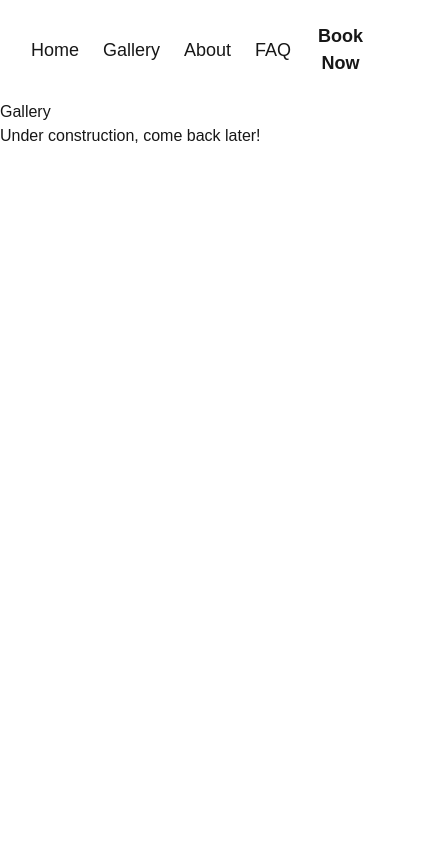
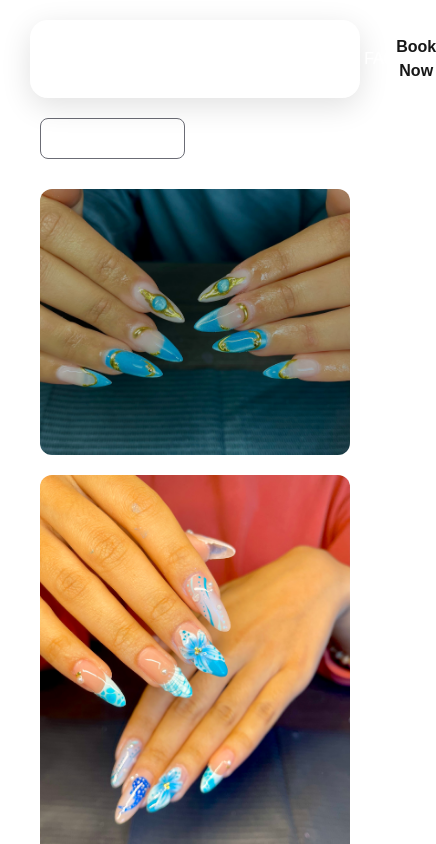
Before and after one commit to minabeikzadeh/Aggie-Nails-Website, a Next.js app: page /gallery in a window 390 px wide. Shown: the top 844 px of the page, 436 px wide, since content can reach past the window. Built offline with nearby package versions, Linux system fonts and the light colour scheme.

Commit message:
modified Navbar and added Gallery

```diff
--- /dev/null
+++ b/app/gallery/page.module.css
@@ -0,0 +1,69 @@
+.galleryContainer {
+    max-width: 1200px;
+    margin: 0 auto;
+    padding: 0 40px;
+  }
+
+.galleryHeader {
+    display: flex;
+    justify-content: space-between;
+    align-items: center;
+    margin-bottom: 30px;
+  }
+
+  .galleryHeader h2 {
+    margin: 0;
+    font-size: 2.5rem;
+    font-weight: 400;
+    letter-spacing: -0.02em;
+    color: #f7f7f7;
+  }
+
+.categoryFilter {
+    padding: 10px 40px 10px 14px;
+    border: 1px solid #6b6c75;
+    border-radius: 8px;
+    background-color:rgba(255, 255, 255, 0.18);
+    color: white;
+    font-family: inherit;
+    font-size: 15px;
+    cursor: pointer;
+    outline: none;
+    transition: border-color 0.2s ease;
+}
+
+.categoryFilter:hover {
+    border-color: #1c1c1c;
+  }
+
+  .categoryFilter:focus {
+    border-color: #252525;
+  }
+
+.gallery {
+    column-count: 3;
+    column-gap: 20px;
+  }
+
+  .galleryItem {
+    break-inside: avoid;
+    margin-bottom: 20px;
+  }
+
+  .galleryItem img {
+    width: 100%;
+    display: block;
+    border-radius: 12px;
+  }
+
+  @media (max-width: 768px) {
+    .gallery {
+      column-count: 2;
+    }
+  }
+
+  @media (max-width: 480px) {
+    .gallery {
+      column-count: 1;
+    }
+  }
--- a/app/gallery/page.tsx
+++ b/app/gallery/page.tsx
@@ -1,12 +1,81 @@
+"use client";
 import NavBar from "@/components/navbar/navbar";
+import styles from "./page.module.css";
+import { useState } from "react";
 
 export default function Gallery(){
+
+
+    const galleryImages = [
+        {
+          src: "/images/blue_gem_nails.jpg",
+          alt: "Blue Gem Nails",
+          category: "Signature",
+        },
+        {
+          src: "/images/IMG_2032.jpg",
+          alt: "Almond blue",
+          category: "Signature",
+        },
+        {
+            src: "/images/IMG_4933.jpg",
+            alt: "Almond natural chrome",
+            category: "Essential",
+          },
+          {
+            src: "/images/IMG_6679.jpg",
+            alt: "Almond rainbow japanese",
+            category: "Statement",
+          },
+
+          {
+            src: "/images/spiderman_nails.jpg",
+            alt: "Spiderman nails",
+            category: "Statement",
+          },
+          {
+            src: "/images/green_fairy_nails.jpg",
+            alt: "Green fairy nails",
+            category: "Signature",
+          },
+      ];
+
+      const [selectedCategory, setSelectedCategory] = useState("All");
+
+      const filteredImages =
+          selectedCategory == "All"
+              ? galleryImages
+              : galleryImages.filter(
+                (image) => image.category === selectedCategory
+              );
+
     return(
         <>
         <NavBar />
         <main>
-            <h1>Gallery</h1>
-            <p>Under construction, come back later!</p>
+        <div className={styles.galleryContainer}>
+        <div className={styles.galleryHeader}>
+
+            <select
+                className={styles.categoryFilter}
+                value= {selectedCategory}
+                onChange={(e) => setSelectedCategory(e.target.value)}
+            >
+                <option value="All">All</option>
+                <option value="Essential">Essential</option>
+                <option value="Signature">Signature</option>
+                <option value="Statement">Statement</option>
+            </select>
+        </div>
+
+            <div className={styles.gallery}>
+                {filteredImages.map((image) => (
+                    <div className={styles.galleryItem} key={image.src}>
+                    <img src={image.src} alt={image.alt} />
+                    </div>
+                ))}
+            </div>
+        </div>
         </main>
         </>
     );
--- /dev/null
+++ b/app/page.module.css
@@ -0,0 +1,9 @@
+.home {
+    min-height: 100vh;
+    background-image: linear-gradient(
+        rgba(10, 10, 10, 0.4),
+        rgba(0, 0, 0, 0.4)
+    ), url("/images/IMG_2537_edited.png");
+    background-size: cover;
+    background-position: center;
+}
--- a/app/page.tsx
+++ b/app/page.tsx
@@ -1,13 +1,12 @@
-import Image from "next/image";
+import styles from "./page.module.css";
 import NavBar from "@/components/navbar/navbar";
 import Hero from "@/components/hero/hero";
 
-
 export default function Home() {
   return (
-    <>
-    <NavBar />
-    <Hero />
-    </>
+    <main className={styles.home}>
+      <NavBar />
+      <Hero />
+    </main>
   );
 }
--- a/components/hero/hero.module.css
+++ b/components/hero/hero.module.css
@@ -9,12 +9,6 @@
     align-items: center;
     gap: 0rem;
 
-    background-image: linear-gradient(
-        rgba(10, 10, 10, 0.4),
-        rgba(0, 0, 0, 0.4)
-    ), url("/images/IMG_2537_edited.png");
-    background-size: 105%;
-    background-position: center;
 }
 
 .title {
--- a/components/navbar/navbar.module.css
+++ b/components/navbar/navbar.module.css
@@ -1,38 +1,52 @@
-
 .navbar {
     display: flex;
     justify-content: space-between;
-    margin: 20px;
     align-items: center;
+
+    margin: 20px 30px;
+    padding: 14px 22px;
+
+    /* Glass effect */
+    background: rgba(255, 255, 255, 0.12);
+    backdrop-filter: blur(16px);
+    -webkit-backdrop-filter: blur(16px);
+
+    /* Subtle glass border */
+    border: 1px solid rgba(255, 255, 255, 0.25);
+    border-radius: 18px;
+
+    /* Very subtle depth */
+    box-shadow: 0 8px 30px rgba(0, 0, 0, 0.12);
+
     font-weight: 500;
+
+    position: relative;
+    z-index: 10;
 }
 
 .links {
     display: flex;
-    gap: 8rem;
+    align-items: center;
+    gap: 3rem;
+}
+
+.links a {
+    color: white;
+    text-decoration: none;
+    transition: opacity 0.2s ease;
+}
+
+.links a:hover {
+    opacity: 0.65;
 }
 
 .boldedElements {
-    font-weight: 900;
+    font-weight: 700;
 }
 
-
-/* Mobile */
-@media (max-width: 768px) {
-    .navbar {
-        margin: 15px;
-
-        gap: 15px;
-    }
-
-    .links {
-        gap: 1.5rem;
-        font-size: 18px;
-        margin-left: 1rem;
-    }
-
-    .navbar button {
-        font-size: 18px;
-        padding: 8px 12px;
-    }
+.active {
+    background: rgba(255, 255, 255, 0.18);
+    box-shadow: inset 0 0 0 1px rgba(255, 255, 255, 0.12);
+    border-radius: 18px;
+    padding: 0.3rem 1rem;
 }
--- a/components/navbar/navbar.tsx
+++ b/components/navbar/navbar.tsx
@@ -1,16 +1,41 @@
+"use client";
+
+import { usePathname } from "next/navigation";
 import styles from "./navbar.module.css";
 import Link from "next/link";
 
 export default function NavBar(){
+
+    const pathname = usePathname();
+
     return(
         <nav className={styles.navbar}>
             <div className={styles.links}>
-                <a href="/">Home</a>
-                <a href="/gallery">Gallery</a>
-                <a href="/about">About</a>
-                <a href="/faq">FAQ</a>
+                <a
+                href="/"
+                className={pathname === "/" ? styles.active : ""}
+                >Home
+                </a>
+                <a
+                href="/gallery"
+                className={pathname === "/gallery" ? styles.active : ""}
+                >Gallery
+                </a>
+                <a
+                href="/about"
+                className={pathname === "/about" ? styles.active : ""}
+                >About
+                </a>
+                <a
+                href="/faq"
+                className={pathname === "/faq" ? styles.active : ""}
+                >FAQ
+                </a>
             </div>
-            <Link href="/book" >
+            <Link
+            href="/book"
+            className={pathname === "/book" ? styles.active : ""}
+            >
                 <button className={styles.boldedElements} >Book Now</button>
             </Link>
 
```
